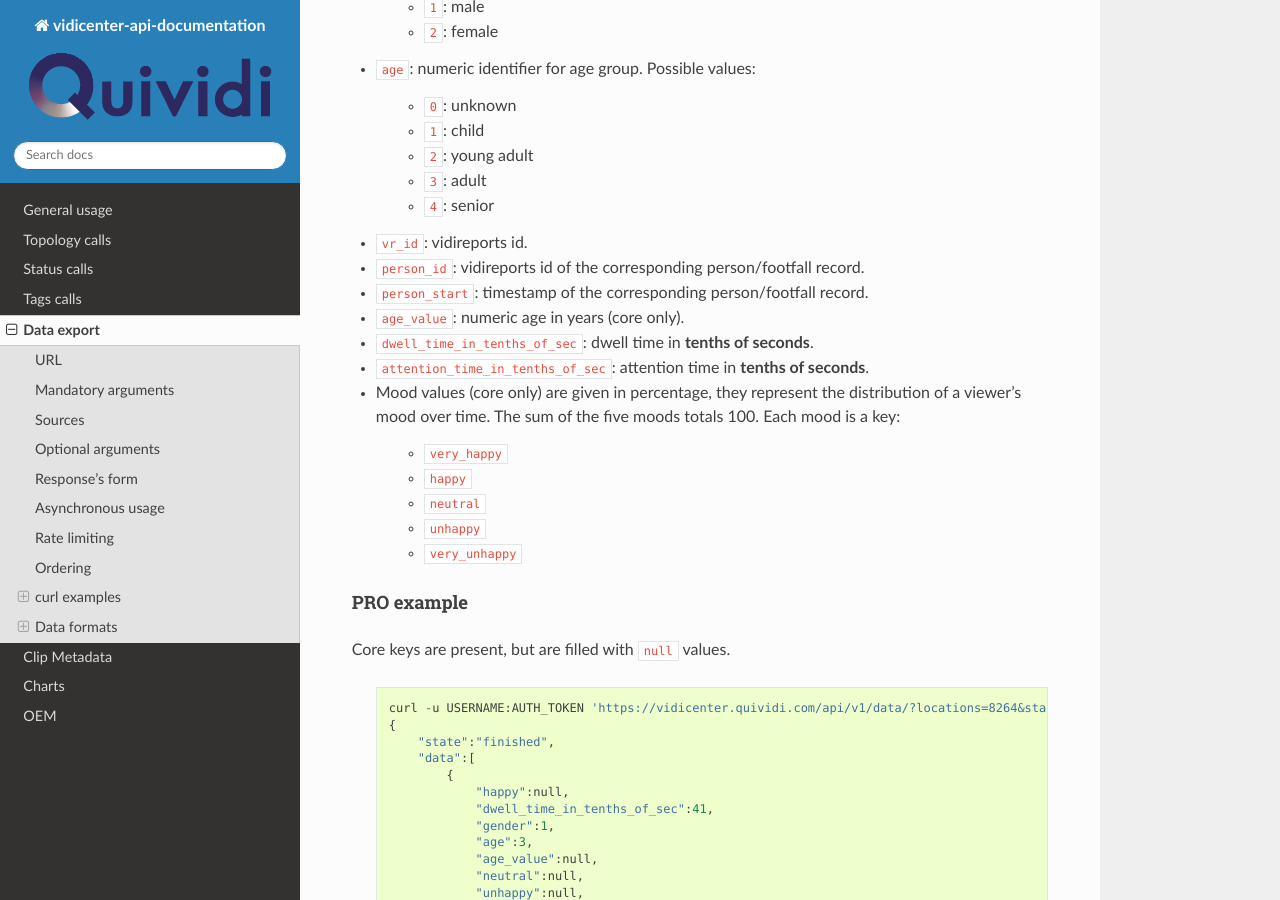
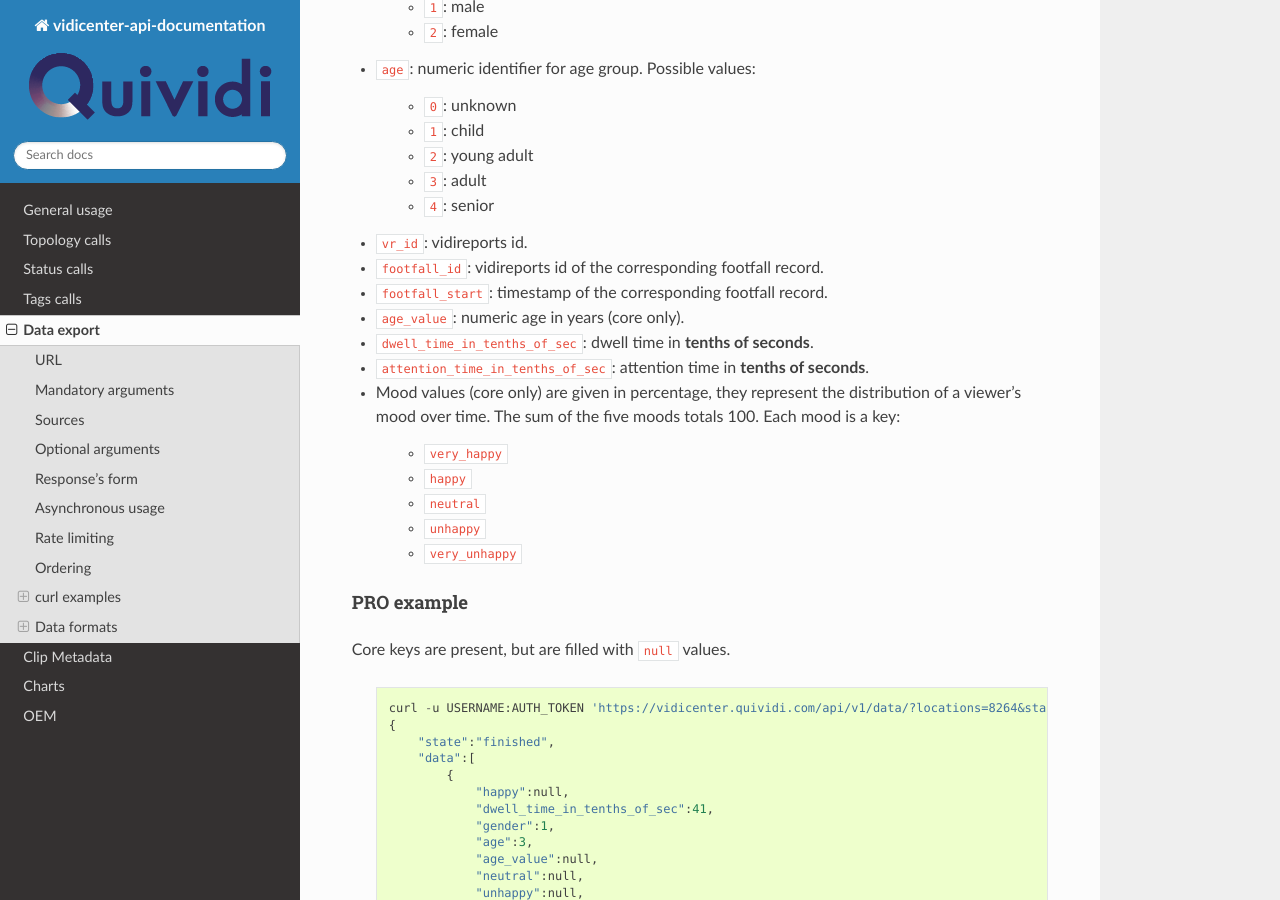
Before and after one commit to quividi/vidicenter-api-documentation, a Sphinx documentation site: the page built from docs/source/data.rst, in a window 1280 px wide and 900 px high, scrolled down 4520 px. Built offline with Sphinx 7.4.7 and the Read the Docs theme 3.1.0, drawn with Linux system fonts in a browser that asks for light colours.

Commit message:
[sc-2398] watcher <-> person link: rename a field and talk about JSON updates

```diff
--- a/docs/source/data.rst
+++ b/docs/source/data.rst
@@ -201,8 +201,8 @@
     * ``4``: senior
 
 * ``vr_id``: vidireports id.
-* ``person_id``: vidireports id of the corresponding person/footfall record.
-* ``person_start``: timestamp of the corresponding person/footfall record.
+* ``footfall_id``: vidireports id of the corresponding footfall record.
+* ``footfall_start``: timestamp of the corresponding footfall record.
 * ``age_value``: numeric age in years (core only).
 * ``dwell_time_in_tenths_of_sec``: dwell time in **tenths of seconds**.
 * ``attention_time_in_tenths_of_sec``: attention time in **tenths of seconds**.
--- a/docs/source/general_usage.rst
+++ b/docs/source/general_usage.rst
@@ -37,6 +37,12 @@
     {"message": "Invalid API Token", "error": 401}
 
 
+JSON definition updates
+#######################
+
+The structure of the returned JSON object can evolve over time. We reserve the right to *add* new fields without prior warning, as that shouldn't break any existing code. However if we would *remove*, or *change* existing fields, we will make sure to warn you in advance so any existing code can be updated.
+
+
 Test page
 #########
 
```
